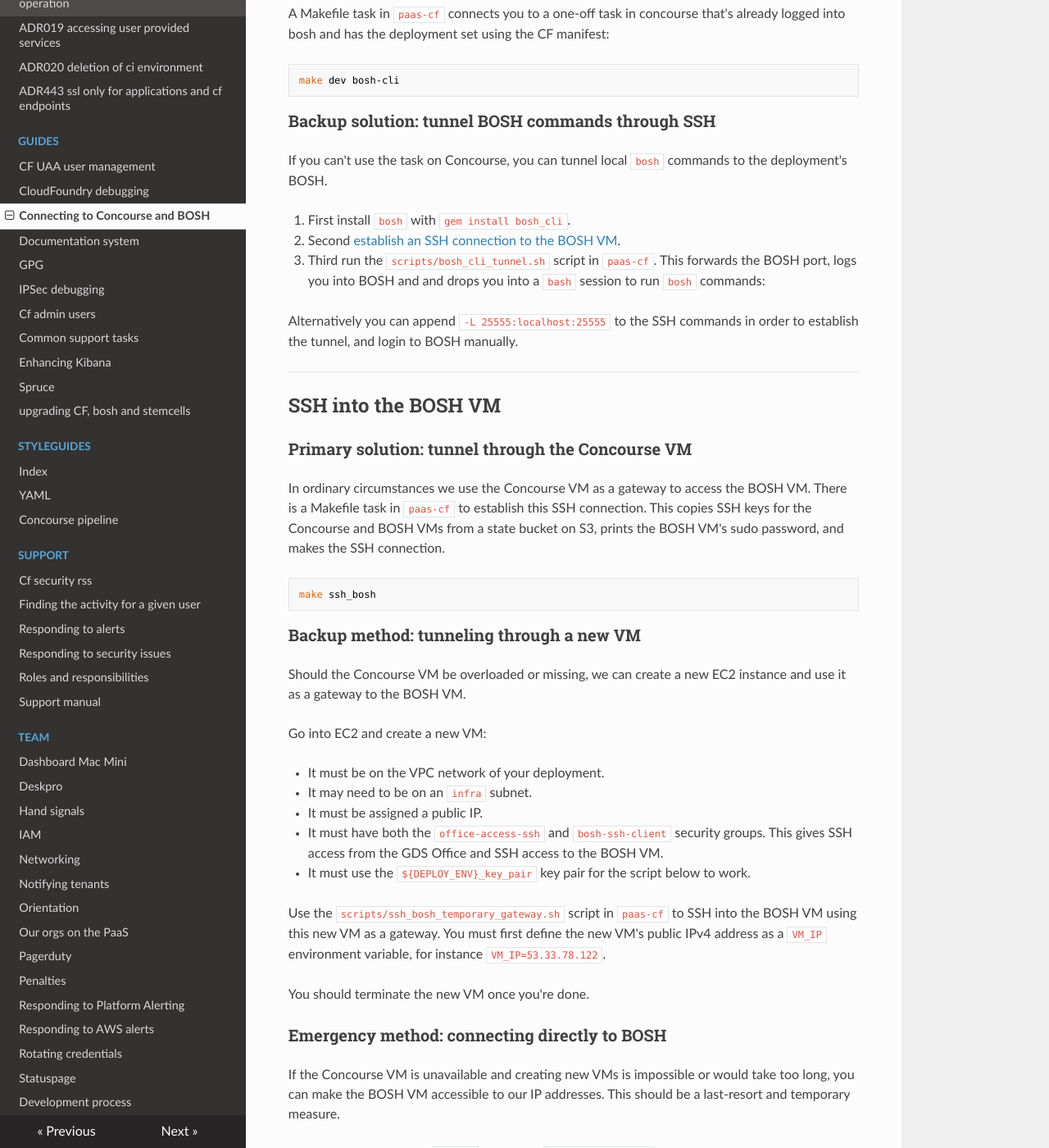
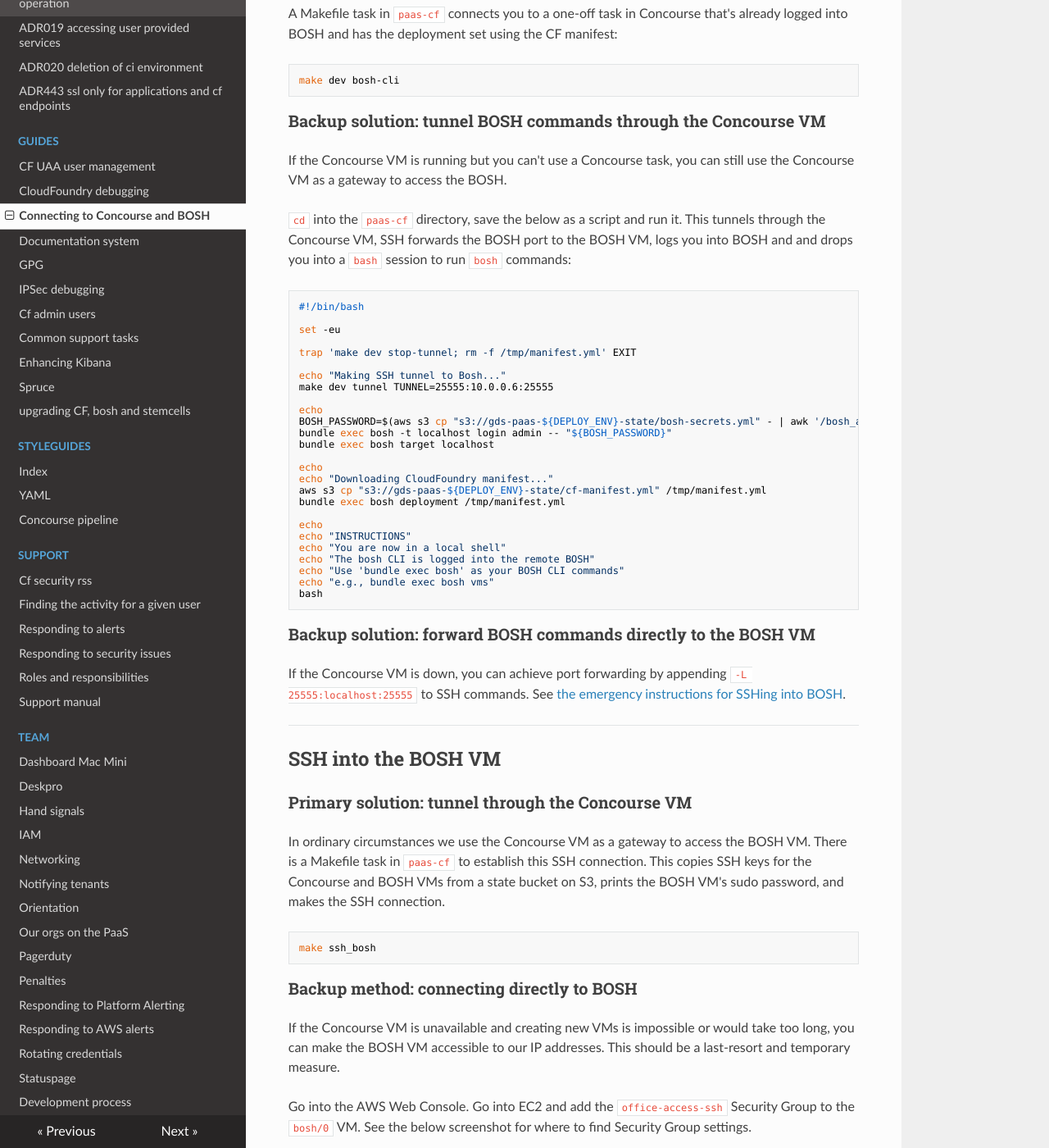
Before and after one commit to alphagov/paas-team-manual, an MkDocs documentation site: the page built from docs/guides/Connecting_to_Concourse_and_BOSH.md, in a window 1280 px wide and 1400 px high, scrolled down 442 px. Shown: the whole window at 82% size. Built offline with MkDocs 1.6.1, drawn with Linux system fonts in a browser that asks for light colours; nearby versions of some CDN libraries; some of the changed text lies outside the part shown.

Commit message:
Moved BOSH connection scripts to be in the guide
https://github.com/alphagov/paas-cf/pull/1023 added several scripts for
connecting to BOSH. We then added a guide to the team manual that told
us how to use them https://github.com/alphagov/paas-team-manual/pull/137

After more discussion we've decided to move these scripts to be in the
guide. There are no automated tests of the scripts, they may well break,
and thus it is best to have them inline as more of a getting-started
guide.

@leeporte identified in approval that there were issues with targeting
BOSH via a tunnel, and that creating a new VM as a gateway using the
state bucket's id_rsa did not work in his environment. This also
addresses these issues.

````diff
--- a/docs/guides/Connecting_to_Concourse_and_BOSH.md
+++ b/docs/guides/Connecting_to_Concourse_and_BOSH.md
@@ -12,21 +12,50 @@ make ssh_concourse
 
 ### Primary solution: use a Concourse task
 
-A Makefile task in `paas-cf` connects you to a one-off task in concourse that's already logged into bosh and has the deployment set using the CF manifest:
+A Makefile task in `paas-cf` connects you to a one-off task in Concourse that's already logged into BOSH and has the deployment set using the CF manifest:
 
 ```
 make dev bosh-cli
 ```
 
-### Backup solution: tunnel BOSH commands through SSH
+### Backup solution: tunnel BOSH commands through the Concourse VM
 
-If you can't use the task on Concourse, you can tunnel local `bosh` commands to the deployment's BOSH.
+If the Concourse VM is running but you can't use a Concourse task, you can still use the Concourse VM as a gateway to access the BOSH.
 
-1. First install `bosh` with `gem install bosh_cli`.
-2. Second [establish an SSH connection to the BOSH VM](#ssh-into-the-bosh-vm).
-3. Third run the `scripts/bosh_cli_tunnel.sh` script in `paas-cf`. This forwards the BOSH port, logs you into BOSH and and drops you into a `bash` session to run `bosh` commands:
+`cd` into the `paas-cf` directory, save the below as a script and run it. This tunnels through the Concourse VM, SSH forwards the BOSH port to the BOSH VM, logs you into BOSH and and drops you into a `bash` session to run `bosh` commands:
 
-Alternatively you can append `-L 25555:localhost:25555` to the SSH commands in order to establish the tunnel, and login to BOSH manually.
+```bash
+#!/bin/bash
+
+set -eu
+
+trap 'make dev stop-tunnel; rm -f /tmp/manifest.yml' EXIT
+
+echo "Making SSH tunnel to Bosh..."
+make dev tunnel TUNNEL=25555:10.0.0.6:25555
+
+echo
+BOSH_PASSWORD=$(aws s3 cp "s3://gds-paas-${DEPLOY_ENV}-state/bosh-secrets.yml" - | awk '/bosh_admin_password/ {print $2}')
+bundle exec bosh -t localhost login admin -- "${BOSH_PASSWORD}"
+bundle exec bosh target localhost
+
+echo
+echo "Downloading CloudFoundry manifest..."
+aws s3 cp "s3://gds-paas-${DEPLOY_ENV}-state/cf-manifest.yml" /tmp/manifest.yml
+bundle exec bosh deployment /tmp/manifest.yml
+
+echo
+echo "INSTRUCTIONS"
+echo "You are now in a local shell"
+echo "The bosh CLI is logged into the remote BOSH"
+echo "Use 'bundle exec bosh' as your BOSH CLI commands"
+echo "e.g., bundle exec bosh vms"
+bash
+```
+
+### Backup solution: forward BOSH commands directly to the BOSH VM
+
+If the Concourse VM is down, you can achieve port forwarding by appending `-L 25555:localhost:25555` to SSH commands. See [the emergency instructions for SSHing into BOSH](#backup-method-connecting-directly-to-bosh).
 
 ---
 
@@ -40,26 +69,36 @@ In ordinary circumstances we use the Concourse VM as a gateway to access the BOS
 make ssh_bosh
 ```
 
-### Backup method: tunneling through a new VM
-
-Should the Concourse VM be overloaded or missing, we can create a new EC2 instance and use it as a gateway to the BOSH VM.
-
-Go into EC2 and create a new VM:
-
-* It must be on the VPC network of your deployment.
-* It may need to be on an `infra` subnet.
-* It must be assigned a public IP.
-* It must have both the `office-access-ssh` and `bosh-ssh-client` security groups. This gives SSH access from the GDS Office and SSH access to the BOSH VM.
-* It must use the `${DEPLOY_ENV}_key_pair` key pair for the script below to work.
-
-Use the `scripts/ssh_bosh_temporary_gateway.sh` script in `paas-cf` to SSH into the BOSH VM using this new VM as a gateway. You must first define the new VM's public IPv4 address as a `VM_IP` environment variable, for instance `VM_IP=53.33.78.122`.
-
-You should terminate the new VM once you're done.
-
-### Emergency method: connecting directly to BOSH
+### Backup method: connecting directly to BOSH
 
 If the Concourse VM is unavailable and creating new VMs is impossible or would take too long, you can make the BOSH VM accessible to our IP addresses. This should be a last-resort and temporary measure.
 
-Go into EC2 and add the `bosh/0` VM to the `office-access-ssh` security group. You should now be able to SSH to its public IP address using the `scripts/ssh_bosh_expose_vm.sh` script in `paas-cf`.
+Go into the AWS Web Console. Go into EC2 and add the `office-access-ssh` Security Group to the `bosh/0` VM. See the below screenshot for where to find Security Group settings.
+
+![Screenshot of where to find Security Group settings in the AWS Web Console for EC2](../img/where-to-change-security-groups-on-an-ec2-instance.png)
+
+This change allows you to SSH into the BOSH VM from the Office or VPN. To do that, save the below as a script and run it.
+
+```bash
+#!/bin/bash
+
+BOSH_KEY=/tmp/bosh_id_rsa.$RANDOM
+trap 'rm -f ${BOSH_KEY}' EXIT
+aws s3 cp "s3://gds-paas-${DEPLOY_ENV}-state/bosh_id_rsa" ${BOSH_KEY} && chmod 400 ${BOSH_KEY}
+
+BOSH_IP=$(aws ec2 describe-instances \
+              --filters 'Name=tag:Name,Values=*' "Name=key-name,Values=${DEPLOY_ENV}_bosh_ssh_key_pair" \
+              --query 'Reservations[].Instances[].PublicIpAddress' --output text)
+echo
+aws s3 cp "s3://gds-paas-${DEPLOY_ENV}-state/bosh-secrets.yml" - | \
+  ruby -ryaml -e 'puts "Sudo password is " + YAML.load(STDIN)["secrets"]["bosh_vcap_password_orig"]'
+echo
+
+SSH_OPTIONS='-o StrictHostKeyChecking=no -o UserKnownHostsFile=/dev/null -o ServerAliveInterval=60'
+# shellcheck disable=SC2086
+ssh ${SSH_OPTIONS} -i "${BOSH_KEY}" vcap@"${BOSH_IP}"
+```
 
 **Important: remove the `office-access-ssh` security group from `bosh/0` once you're done.**
+
+If you want to use the BOSH CLI, append `-L 25555:localhost:25555` to the final SSH command and then target the CLI at `localhost`.
````
Also changed, not shown: docs/img/where-to-change-security-groups-on-an-ec2-instance.png (added).
